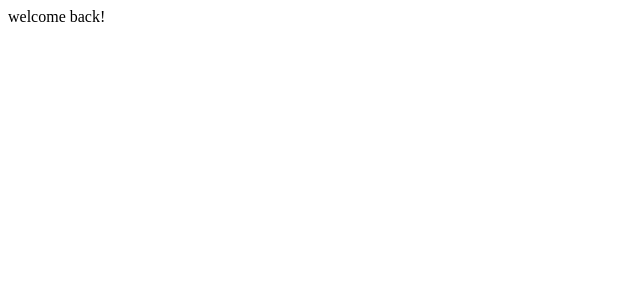
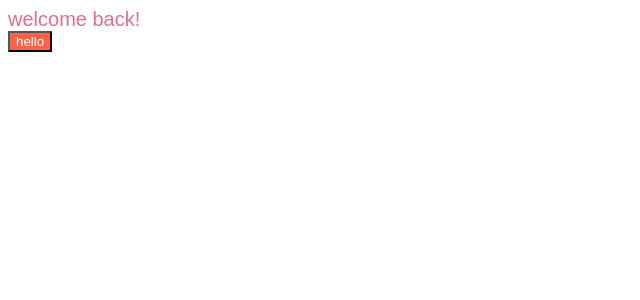
Before and after one commit to joy-jeon/reactCloneMovie, a React (Create React App) app in the folder react-for-beginners/: page / in a window 1280 px wide. Shown: the top 300 px of the page, without its empty margins (0-640 px from the left). Built offline with nearby package versions, Linux system fonts and the light colour scheme.

Commit message:
#5.1 Tour of CRA

```diff
--- a/react-for-beginners/src/App.js
+++ b/react-for-beginners/src/App.js
@@ -1,6 +1,12 @@
+import Button from "./Button";
+import styles from "./App.module.css";
+
 function App() {
   return (
-    <div>welcome back!</div>
+    <div>
+      <div className={styles.title}>welcome back!</div>
+      <Button text={"hello"} />
+    </div>
   );
 }
 
--- /dev/null
+++ b/react-for-beginners/src/App.module.css
@@ -0,0 +1,5 @@
+.title {
+    font-family: Arial, Helvetica, sans-serif;
+    font-size: 20px;
+    color: palevioletred;
+}
--- /dev/null
+++ b/react-for-beginners/src/Button.js
@@ -0,0 +1,13 @@
+import PropTypes from "prop-types";
+import styles from "./Button.module.css"
+
+
+function Button({ text }) {
+    return (
+        <button className={styles.btn}>{text}</button>
+    )
+}
+Button.propTypes = {
+    text: PropTypes.string.isRequired
+}
+export default Button;
--- /dev/null
+++ b/react-for-beginners/src/Button.module.css
@@ -0,0 +1,4 @@
+.btn {
+    background-color: tomato;
+    color: white
+}
```
